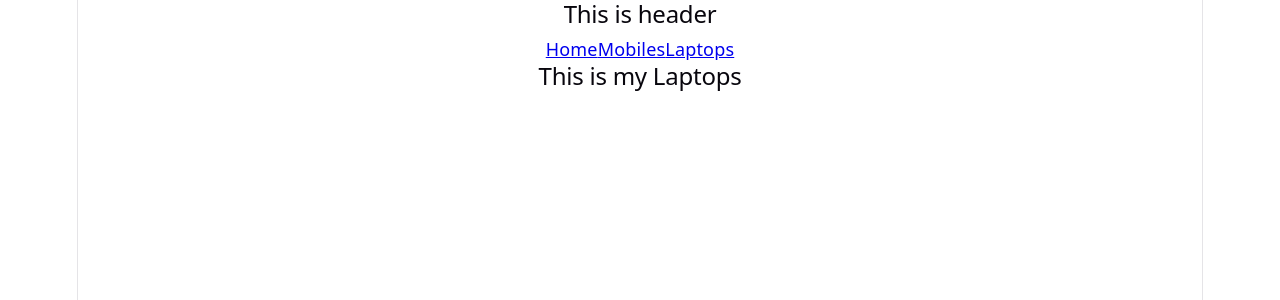
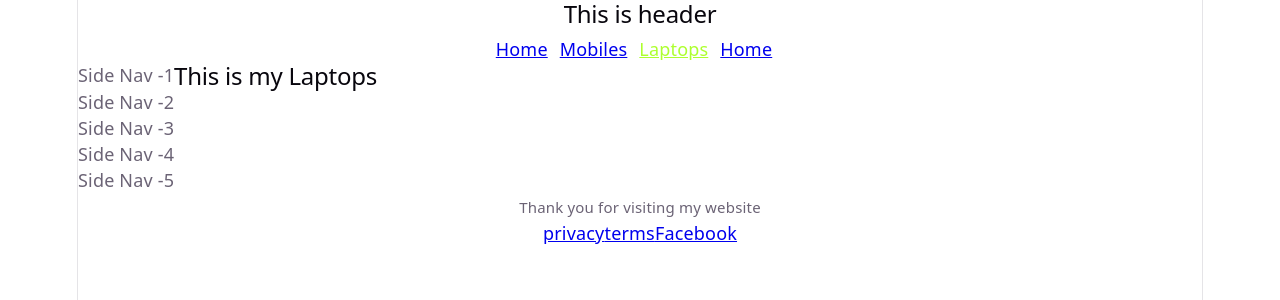
Before and after one commit to jk-jumur/intro-to-react-router, a React (Vite) app: page /laptops in a window 1280 px wide. Shown: the top 300 px of the page. Built offline with nearby package versions, Linux system fonts and the light colour scheme.

Commit message:
multiple ways to load data using loader and seLoaderData

```diff
--- a/src/App.css
+++ b/src/App.css
@@ -115,21 +115,7 @@
     height: 18px;
   }
 
-  a {
-    color: var(--text-h);
-    font-size: 16px;
-    border-radius: 6px;
-    background: var(--social-bg);
-    display: flex;
-    padding: 6px 12px;
-    align-items: center;
-    gap: 8px;
-    text-decoration: none;
-    transition: box-shadow 0.3s;
 
-    &:hover {
-      box-shadow: var(--shadow);
-    }
     .button-icon {
       height: 18px;
       width: 18px;
--- /dev/null
+++ b/src/Components/Footer/Footer.jsx
@@ -0,0 +1,12 @@
+const Footer = () => {
+
+    return(
+         <div>
+           <p><small>Thank you for visiting my website</small></p>
+           <a href="/">privacy</a>
+           <a href="/">terms</a>
+           <a href="/fb">Facebook</a>
+         </div>
+    )
+}
+export default Footer;
--- /dev/null
+++ b/src/Components/Header/Header.css
@@ -0,0 +1,3 @@
+nav a{
+     margin-right: 12px;
+}
--- a/src/Components/Header/Header.jsx
+++ b/src/Components/Header/Header.jsx
@@ -1,4 +1,5 @@
-import { Link } from "react-router";
+import { NavLink } from "react-router";
+import  './Header.css'
 
 const Header = () => {
       return(
@@ -13,10 +14,14 @@
 
                 {/* amra use korbo link Component ta  jeta react router ee deya ache*/}
 
-                 <Link to="/">Home</Link>
+                 {/* <Link to="/">Home</Link>
                  <Link to="/mobiles">Mobiles</Link>
-                 <Link to="/laptops">Laptops</Link>
+                 <Link to="/laptops">Laptops</Link> */}
 
+                  <NavLink to="/">Home</NavLink>
+                  <NavLink to="/mobiles">Mobiles</NavLink>
+                  <NavLink to="/laptops">Laptops</NavLink>
+                  <NavLink to="/">Home</NavLink>
             </nav>
             </div>
       )
--- /dev/null
+++ b/src/Components/Root/Root.css
@@ -0,0 +1,9 @@
+.root-main{
+      display: flex;
+      gap: 8;
+}
+
+nav a.active{
+     text-decoration: underline;
+     color: greenyellow;
+}
--- a/src/Components/Root/Root.jsx
+++ b/src/Components/Root/Root.jsx
@@ -1,11 +1,19 @@
 import { Outlet } from "react-router";
 import Header from "../Header/Header";
+import Footer from "../Footer/Footer";
+import SideBar from "../SideBar/SideBar";
+import './Root.css'
 
 const Root = () => {
      return(
          <div>
            <Header/>
-             <Outlet/>
+            <div className="root-main">
+                 <SideBar></SideBar>
+                <Outlet/>
+            </div>
+
+             <Footer/>
          </div>
      )
 }
--- /dev/null
+++ b/src/Components/SideBar/SideBar.jsx
@@ -0,0 +1,18 @@
+const SideBar = () => {
+
+    return(
+        <aside>
+            <nav>
+                {/* p*5{Side Nav -$} */}
+
+                <p>Side Nav -1</p>
+                <p>Side Nav -2</p>
+                <p>Side Nav -3</p>
+                <p>Side Nav -4</p>
+                <p>Side Nav -5</p>
+            </nav>
+        </aside>
+    )
+}
+
+export default SideBar;
```
